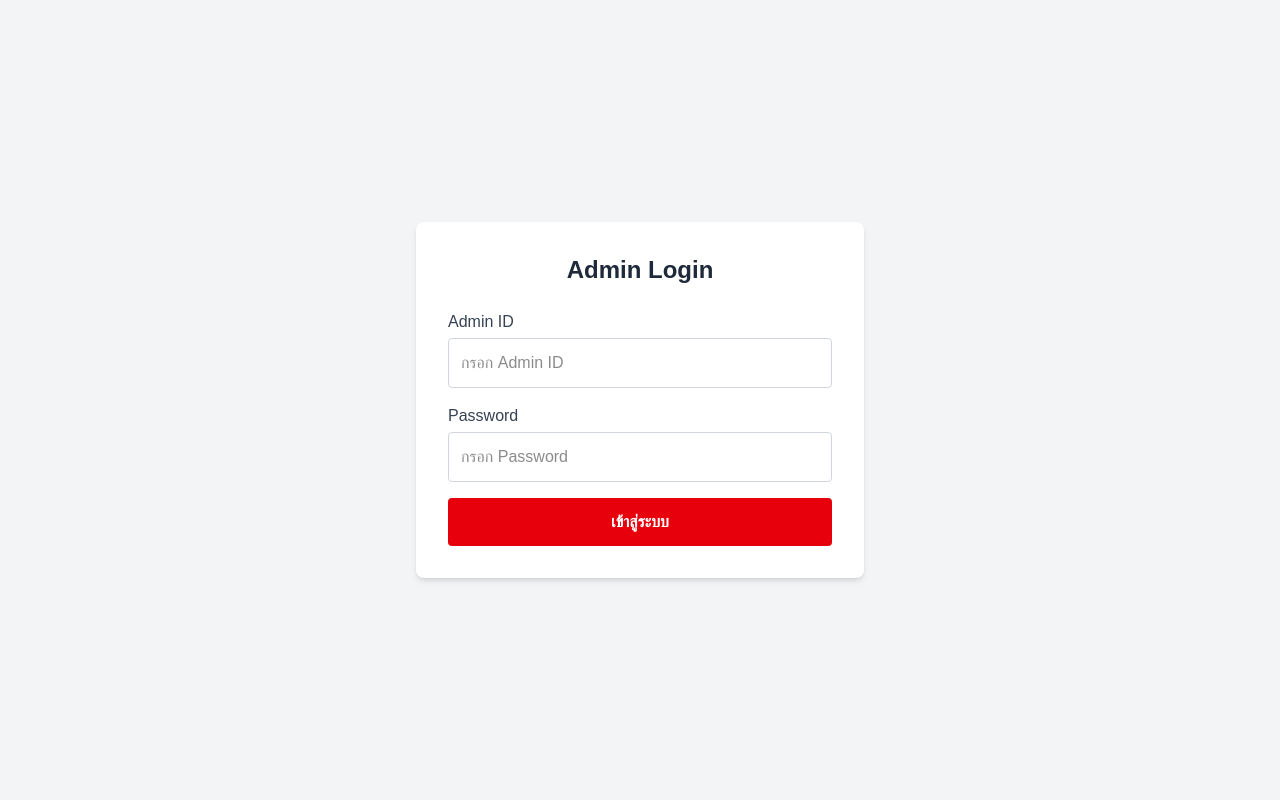
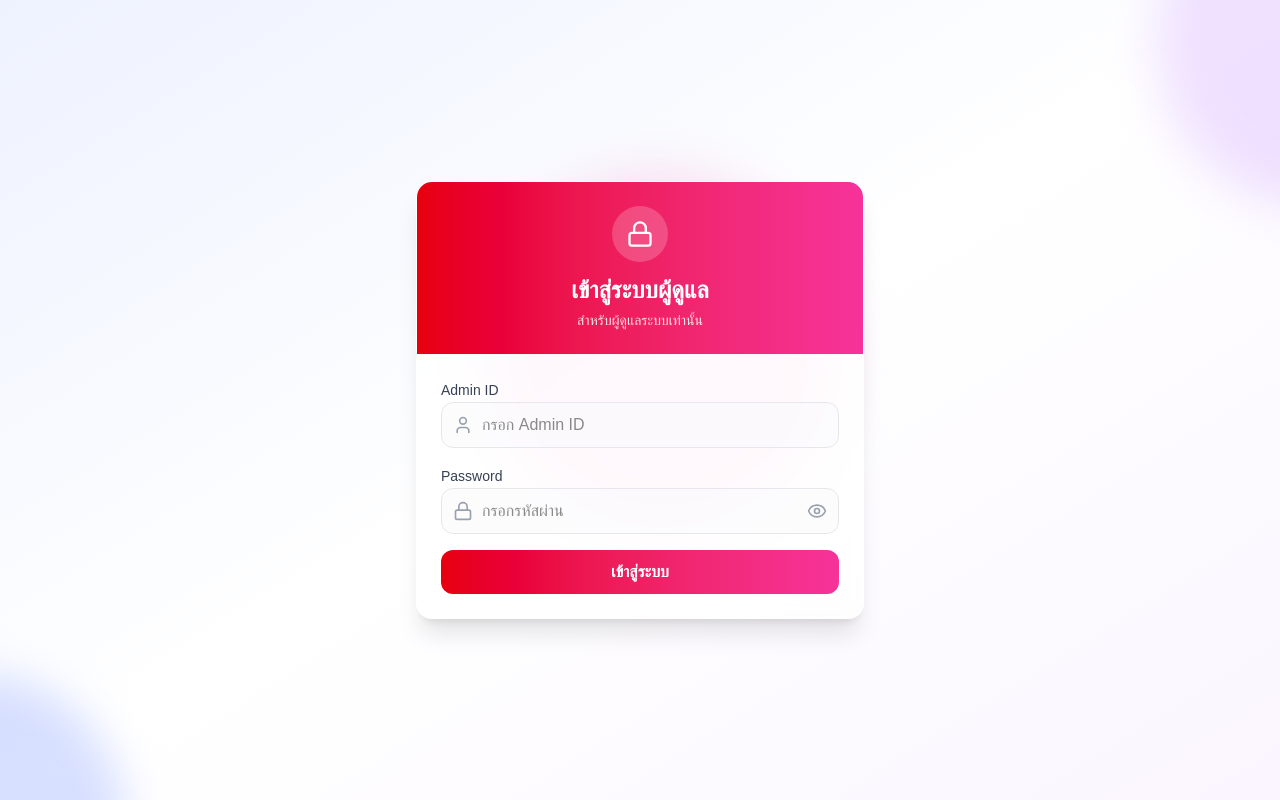
Before and after one commit to TTTSSuk/intern, a Next.js app: page /admin/login in a window 1280 px wide. Built offline with nearby package versions, Linux system fonts and the light colour scheme.

Commit message:
loginadmin

```diff
--- a/pages/admin/login.tsx
+++ b/pages/admin/login.tsx
@@ -1,88 +1,174 @@
-import { useState } from 'react';
-import { useRouter } from 'next/router';
+"use client"
+import { useState } from "react"
+import { useRouter } from "next/router"
+import { Lock, User, Eye, EyeOff } from "lucide-react"
 
 export default function AdminLogin() {
-  const router = useRouter();
-  const [adminId, setAdminId] = useState('');
-  const [password, setPassword] = useState('');
-  const [error, setError] = useState('');
-  const [loading, setLoading] = useState(false);
+  const router = useRouter()
+  const [adminId, setAdminId] = useState("")
+  const [password, setPassword] = useState("")
+  const [error, setError] = useState("")
+  const [showPassword, setShowPassword] = useState(false)
+  const [isLoading, setIsLoading] = useState(false)
 
-  const handleAdminLogin = async (e: React.FormEvent) => {
-    e.preventDefault();
-    setError('');
-    setLoading(true);
+  const handleAdminLogin = async (e: React.FormEvent | null = null) => {
+    if (e) e.preventDefault()
+    setIsLoading(true)
+    setError("")
+
+    if (!adminId.trim()) {
+      setError("กรุณากรอก Admin ID")
+      setIsLoading(false)
+      return
+    }
+    if (!password.trim()) {
+      setError("กรุณากรอกรหัสผ่าน")
+      setIsLoading(false)
+      return
+    }
 
     try {
-      const res = await fetch('/api/admin-login', {
-        method: 'POST',
-        headers: { 'Content-Type': 'application/json' },
+      const res = await fetch("/api/admin-login", {
+        method: "POST",
+        headers: { "Content-Type": "application/json" },
         body: JSON.stringify({ adminId, password }),
-      });
+      })
+
+      const data = await res.json()
 
       if (res.ok) {
-        localStorage.setItem('loggedInAdmin', adminId);
-        router.push('/admin/dashboard');
+        localStorage.setItem("loggedInAdmin", data.adminId)
+        router.push("/admin/dashboard")
       } else {
-        const data = await res.json();
-        setError(data.message || 'Admin ID หรือ Password ไม่ถูกต้อง');
+        setError(data.message || "Admin ID หรือ Password ไม่ถูกต้อง")
       }
     } catch (err) {
-      setError('เกิดข้อผิดพลาดในการเชื่อมต่อเซิร์ฟเวอร์');
-      console.error(err);
+      console.error("Login error:", err)
+      setError("เกิดข้อผิดพลาดในการเชื่อมต่อเซิร์ฟเวอร์")
     } finally {
-      setLoading(false);
+      setIsLoading(false)
     }
-  };
+  }
+
+  const handleKeyPress = (e: React.KeyboardEvent) => {
+    if (e.key === "Enter" && !isLoading) handleAdminLogin()
+  }
 
   return (
-    <div className="min-h-screen flex items-center justify-center bg-gray-100 px-4">
-      <form
-        onSubmit={handleAdminLogin}
-        className="bg-white shadow-md rounded-lg p-8 w-full max-w-md"
-        noValidate
-      >
-        <h2 className="text-2xl font-bold text-center mb-6 text-gray-800">Admin Login</h2>
+    <div className="h-screen overflow-hidden bg-gradient-to-br from-indigo-50 via-white to-purple-50 flex items-center justify-center p-6 relative">
+      {/* Decorative Background Blobs */}
+      <div className="absolute inset-0 overflow-hidden">
+        <div className="absolute -top-40 -right-40 w-80 h-80 bg-purple-200 rounded-full mix-blend-multiply filter blur-xl opacity-70 animate-blob"></div>
+        <div className="absolute -bottom-40 -left-40 w-80 h-80 bg-indigo-200 rounded-full mix-blend-multiply filter blur-xl opacity-70 animate-blob animation-delay-2000"></div>
+        <div className="absolute top-1/2 left-1/2 transform -translate-x-1/2 -translate-y-1/2 w-80 h-80 bg-pink-200 rounded-full mix-blend-multiply filter blur-xl opacity-70 animate-blob animation-delay-4000"></div>
+      </div>
 
-        <label htmlFor="adminId" className="block mb-1 font-medium text-gray-700">
+      {/* Admin Login Card */}
+      <div className="relative w-full max-w-md">
+        <div className="bg-white/80 backdrop-blur-sm rounded-2xl shadow-xl border border-white/20 overflow-hidden">
+          {/* Header */}
+          <div className="bg-gradient-to-r from-red-600 to-pink-500 p-6 text-center">
+            <div className="w-14 h-14 bg-white/20 rounded-full flex items-center justify-center mx-auto mb-3">
+              <Lock className="w-7 h-7 text-white" />
+            </div>
+            <h1 className="text-2xl font-bold text-white mb-1">เข้าสู่ระบบผู้ดูแล</h1>
+            <p className="text-sm text-red-100">สำหรับผู้ดูแลระบบเท่านั้น</p>
+          </div>
+
+          {/* Form */}
+          <form className="p-6 space-y-4" onSubmit={handleAdminLogin}>
+            {/* Admin ID Input */}
+            <div className="space-y-2">
+              <label htmlFor="adminId" className="text-sm font-medium text-gray-700">
                 Admin ID
               </label>
+              <div className="relative">
+                <User className="absolute left-3 top-1/2 transform -translate-y-1/2 text-gray-400 w-5 h-5 pointer-events-none" />
                 <input
                   id="adminId"
                   type="text"
                   placeholder="กรอก Admin ID"
-          className="w-full p-3 rounded border border-gray-300 focus:outline-none focus:ring-2 focus:ring-blue-500 mb-4"
+                  className="w-full pl-10 pr-4 py-2.5 border border-gray-200 rounded-xl focus:ring-2 focus:ring-red-500 focus:border-transparent transition-all duration-200 bg-gray-50/50"
                   value={adminId}
                   onChange={(e) => setAdminId(e.target.value)}
-          required
+                  onKeyPress={handleKeyPress}
+                  disabled={isLoading}
                   autoComplete="username"
                 />
+              </div>
+            </div>
 
-        <label htmlFor="password" className="block mb-1 font-medium text-gray-700">
+            {/* Password Input */}
+            <div className="space-y-2">
+              <label htmlFor="password" className="text-sm font-medium text-gray-700">
                 Password
               </label>
+              <div className="relative">
+                <Lock className="absolute left-3 top-1/2 transform -translate-y-1/2 text-gray-400 w-5 h-5 pointer-events-none" />
                 <input
                   id="password"
-          type="password"
-          placeholder="กรอก Password"
-          className="w-full p-3 rounded border border-gray-300 focus:outline-none focus:ring-2 focus:ring-blue-500 mb-4"
+                  type={showPassword ? "text" : "password"}
+                  placeholder="กรอกรหัสผ่าน"
+                  className="w-full pl-10 pr-12 py-2.5 border border-gray-200 rounded-xl focus:ring-2 focus:ring-red-500 focus:border-transparent transition-all duration-200 bg-gray-50/50"
                   value={password}
                   onChange={(e) => setPassword(e.target.value)}
-          required
+                  onKeyPress={handleKeyPress}
+                  disabled={isLoading}
                   autoComplete="current-password"
                 />
+                <button
+                  type="button"
+                  onClick={() => setShowPassword(!showPassword)}
+                  className="absolute right-3 top-1/2 transform -translate-y-1/2 text-gray-400 hover:text-gray-600 transition-colors disabled:opacity-50"
+                  disabled={isLoading}
+                  aria-label={showPassword ? "ซ่อนรหัสผ่าน" : "แสดงรหัสผ่าน"}
+                >
+                  {showPassword ? <EyeOff className="w-5 h-5" /> : <Eye className="w-5 h-5" />}
+                </button>
+              </div>
+            </div>
 
-        {error && <p className="mb-4 text-red-600 font-medium">{error}</p>}
+            {/* Error Message */}
+            {error && <p className="text-sm text-red-600">{error}</p>}
 
+            {/* Submit Button */}
             <button
               type="submit"
-          disabled={loading}
-          className={`w-full py-3 rounded text-white font-semibold transition
-            ${loading ? 'bg-red-400 cursor-not-allowed' : 'bg-red-600 hover:bg-red-700'}`}
+              disabled={isLoading}
+              className="w-full bg-gradient-to-r from-red-600 to-pink-500 text-white py-2.5 px-4 rounded-xl font-semibold text-base hover:shadow-xl focus:ring-2 focus:ring-red-500 focus:ring-offset-2 transition-all duration-300 disabled:opacity-50 disabled:cursor-not-allowed transform hover:scale-105 active:scale-95"
             >
-          {loading ? 'กำลังเข้าสู่ระบบ...' : 'เข้าสู่ระบบ'}
+              {isLoading ? "กำลังเข้าสู่ระบบ..." : "เข้าสู่ระบบ"}
             </button>
           </form>
         </div>
-  );
+      </div>
+
+      {/* Background Animation Style */}
+      <style jsx>{`
+        @keyframes blob {
+          0%, 100% {
+            transform: translate(0, 0) scale(1);
           }
+          25% {
+            transform: translate(20px, -50px) scale(1.1);
+          }
+          50% {
+            transform: translate(-20px, 20px) scale(0.9);
+          }
+          75% {
+            transform: translate(50px, 50px) scale(1.05);
+          }
+        }
+        .animate-blob {
+          animation: blob 7s infinite;
+        }
+        .animation-delay-2000 {
+          animation-delay: 2s;
+        }
+        .animation-delay-4000 {
+          animation-delay: 4s;
+        }
+      `}</style>
+    </div>
+  )
+}
```
Lines whose indentation alone changed are shown as unchanged.
